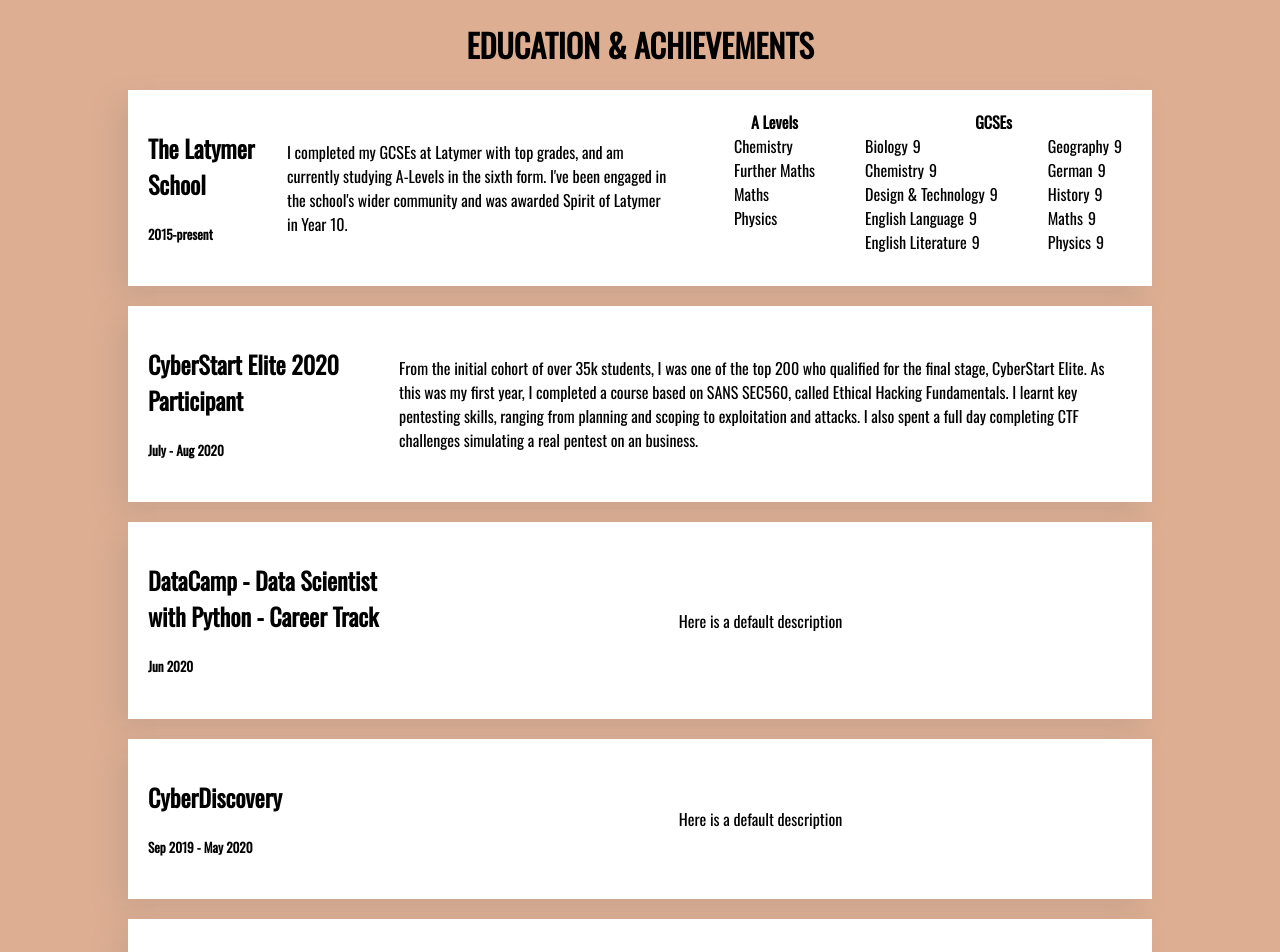
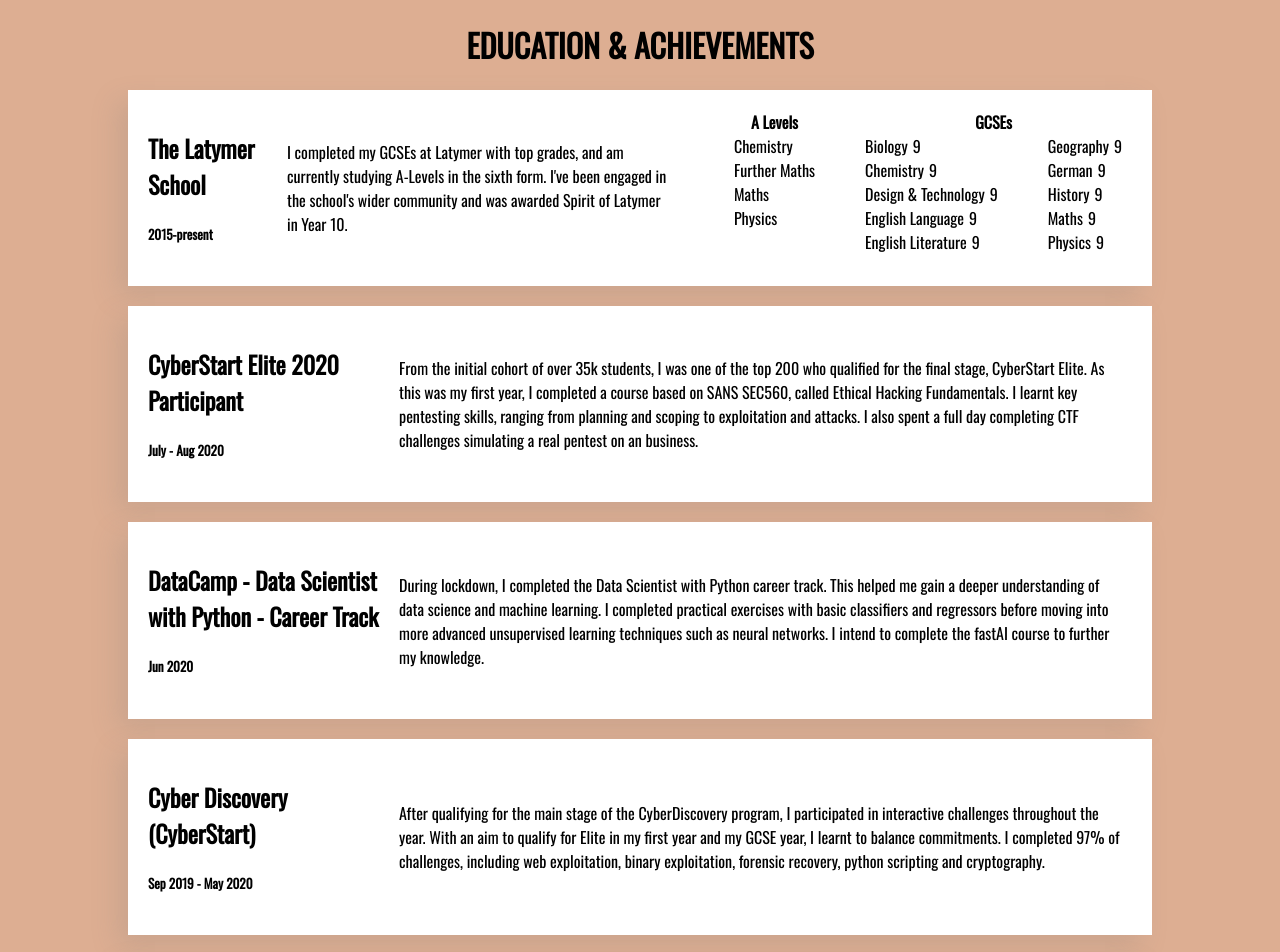
Before and after one commit to sol-austin/sol-abrahams-tech, a React (Create React App) app: page /education in a window 1280 px wide. Shown: the top 952 px of the page. Built offline with nearby package versions, Linux system fonts and the light colour scheme.

Commit message:
copy updated

```diff
--- a/src/common/copy.js
+++ b/src/common/copy.js
@@ -27,17 +27,17 @@
       {
         title: 'DataCamp - Data Scientist with Python - Career Track',
         dates: 'Jun 2020',
-        description: 'Here is a default description'
+        description: 'During lockdown, I completed the Data Scientist with Python career track. This helped me gain a deeper understanding of data science and machine learning. I completed practical exercises with basic classifiers and regressors before moving into more advanced unsupervised learning techniques such as neural networks. I intend to complete the fastAI course to further my knowledge.'
       },
       {
-        title: 'CyberDiscovery',
+        title: 'Cyber Discovery (CyberStart)',
         dates: 'Sep 2019 - May 2020',
-        description: 'Here is a default description'
+        description: 'After qualifying for the main stage of the CyberDiscovery program, I participated in interactive challenges throughout the year. With an aim to qualify for Elite in my first year and my GCSE year, I learnt to balance commitments. I completed 97% of challenges, including web exploitation, binary exploitation, forensic recovery, python scripting and cryptography.'
       },
       {
         title: 'CyberStart Essentials - Distinction',
         dates: 'May 2020',
-        description: 'Here is a default description'
+        description: 'CyberStart Essentials complemented CyberStart Game, the two mains parts of the CyberDiscovery program. Whilst Game is practical challenges, Essentials focuses on teaching the theory through a series of videos and articles. There is a mini-quiz and exam at the end of each section, building up to a final 1 hour 30 mins exam in which I scored 88% and achieved a distinction.'
       },
       {
         title: 'Duke of Edinburgh (Bronze)',
```
